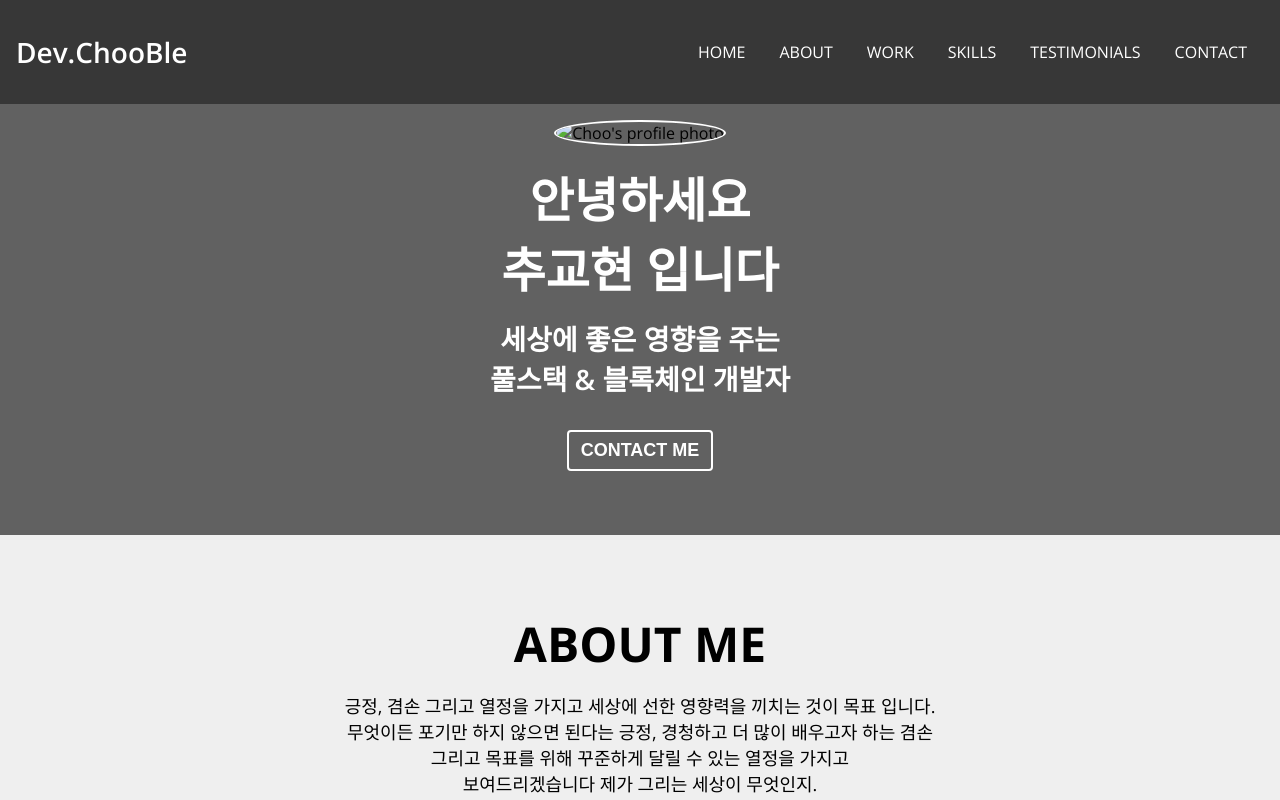
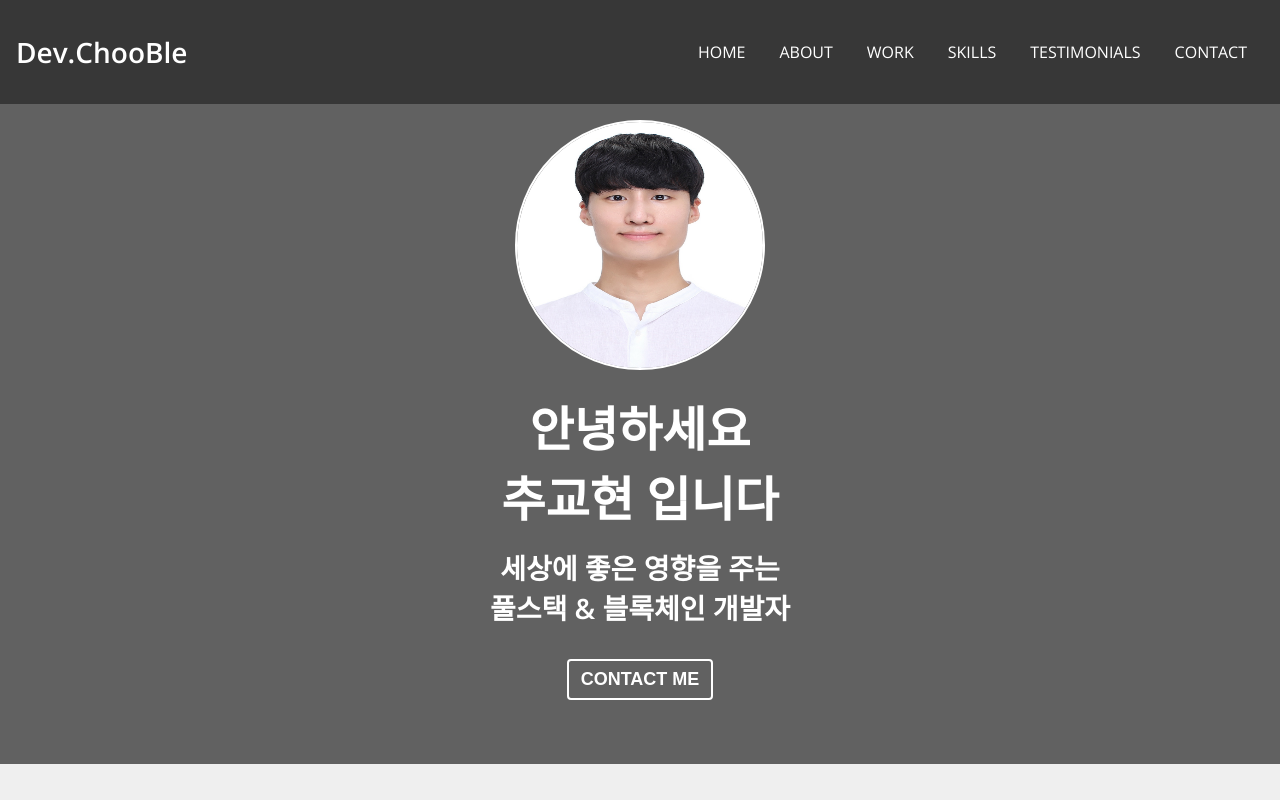
Before and after one commit to chu-98/Portfolio_Site, a plain HTML site: page index.html in a window 1280 px wide. Shown: the top 800 px of the page. Drawn offline with nearby package versions, Linux system fonts and the light colour scheme.

Commit message:
진짜다

```diff
--- a/index.html
+++ b/index.html
@@ -47,7 +47,7 @@
     <section id="home">
       <div class="home__container">
         <img
-          src="./img/profilerReal.jpeg"
+          src="./img/profileReal.jpeg"
           alt="Choo's profile photo"
           class="home__avatar"
         />
```
